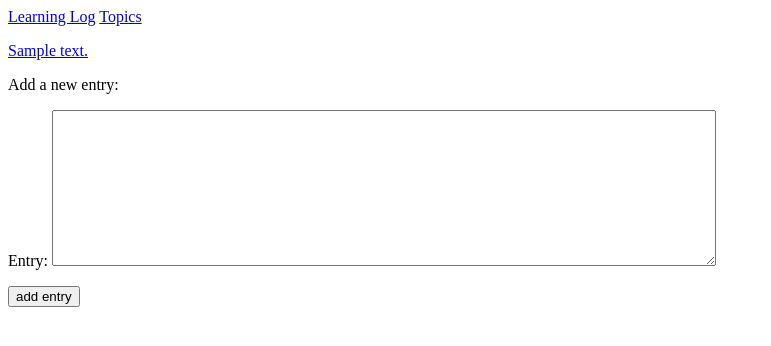
After one commit to zipzap00/learning_log, a Django app: page /new_entry/1/ in a window 1280 px wide. The commit adds this page. Shown: the top 346 px of the page, without its empty margins (0-771 px from the left). Run offline with Django 4.2, Linux system fonts and the light colour scheme; tables that the repository leaves empty hold one stand-in row (values such as "Sample post").

Commit message:
Adding new entries

```diff
--- a/learning_logs/forms.py
+++ b/learning_logs/forms.py
@@ -1,8 +1,16 @@
 from django import forms
-from .models import Topic
+from .models import Topic, Entry
 
 class TopicForm(forms.ModelForm):
     class Meta:
         model = Topic
         fields = ['text']
         labels = {'text': ''}
+
+
+class EntryForm(forms.ModelForm):
+    class Meta:
+        model = Entry
+        fields = ['text']
+        labels = {'text': 'Entry:'}
+        widgets = {'text': forms.Textarea(attrs={'cols': 80})}
--- /dev/null
+++ b/learning_logs/templates/learning_logs/new_entry.html
@@ -0,0 +1,14 @@
+{% extends "learning_logs/base.html" %}
+
+{% block content %}
+
+    <p><a href="{% url 'learning_logs:topic' topic.id %}">{{ topic }}</a></p>
+
+    <p>Add a new entry:</p>
+    <form action="{% url 'learning_logs:new_entry' topic.id %}" method='post'>
+        {% csrf_token %}
+        {{ form.as_p}}
+        <button name='submit'>add entry</button>
+    </form>
+
+{% endblock content %}
--- a/learning_logs/templates/learning_logs/topic.html
+++ b/learning_logs/templates/learning_logs/topic.html
@@ -5,6 +5,9 @@
     <p>Topic: {{ topic }}</p>
 
     <p>Entries:</p>
+    <p>
+        <a href="{% url 'learning_logs:new_entry' topic.id %}">add new entry</a>
+    </p>
     <ul>
     {% for entry in entries %}
         <li>
--- a/learning_logs/templates/learning_logs/topics.html
+++ b/learning_logs/templates/learning_logs/topics.html
@@ -13,4 +13,6 @@
         {% endfor %}
     </ul>
 
-    {% endblock content %}
+    <a href="{% url 'learning_logs:new_topic' %}">Add a new topic:</a>
+
+{% endblock content %}
--- a/learning_logs/urls.py
+++ b/learning_logs/urls.py
@@ -13,4 +13,6 @@ urlpatterns = [
   path('topics/<int:topic_id>/', views.topic, name='topic'),
   # Страница для добавления новой темы
   path('new_topic/', views.new_topic, name='new_topic'),
+  # Страница для добавления новой записи
+  path('new_entry/<int:topic_id>/', views.new_entry, name='new_entry'),
 ]
--- a/learning_logs/views.py
+++ b/learning_logs/views.py
@@ -1,6 +1,6 @@
 from django.shortcuts import render, redirect
 from .models import Topic
-from .forms import TopicForm
+from .forms import TopicForm, EntryForm
 # Create your views here.
 
 def index(request):
@@ -35,3 +35,23 @@ def new_topic(request):
   # Вывести пустую или недецствительную форму.
   context = {'form': form}
   return render(request, 'learning_logs/new_topic.html', context)
+
+
+def new_entry(request, topic_id):
+  """Добавляет новую запись по конкретной теме."""
+  topic = Topic.objects.get(id=topic_id)
+  if request.method != 'POST':
+    # Данные не отправлялись; создается пустая форма.
+    form = EntryForm()
+  else:
+    # Отправлены данные POST; обработать данные.
+    form = EntryForm(data=request.POST)
+    if form.is_valid():
+      new_entry = form.save(commit=False)
+      new_entry.topic = topic
+      new_entry.save()
+      return redirect('learning_logs:topic', topic_id=topic_id)
+
+  # Вывести пустую или недействительную форму.
+  context = {'topic': topic, 'form': form}
+  return render(request, 'learning_logs/new_entry.html', context)
```
Also changed, not shown: learning_logs/templates/learning_logs/new_topic.html (added, +13 -0 lines).
